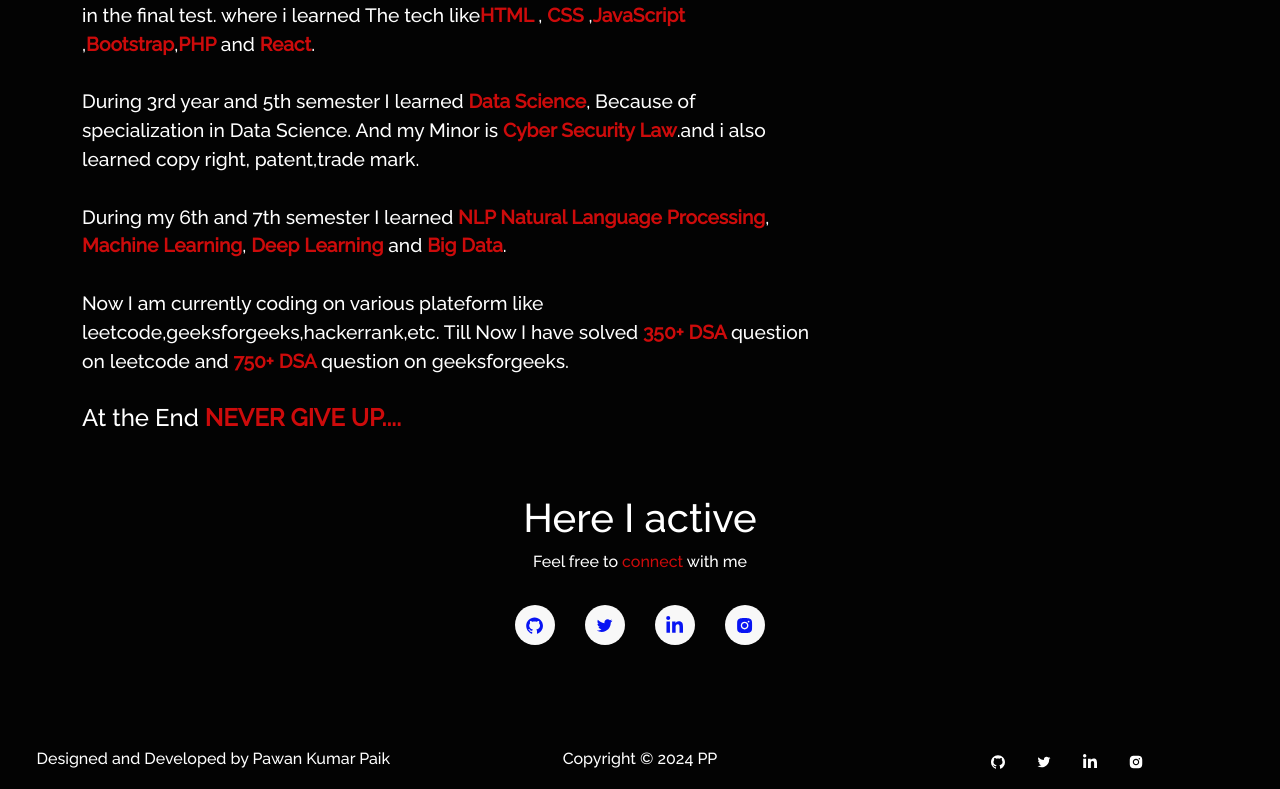
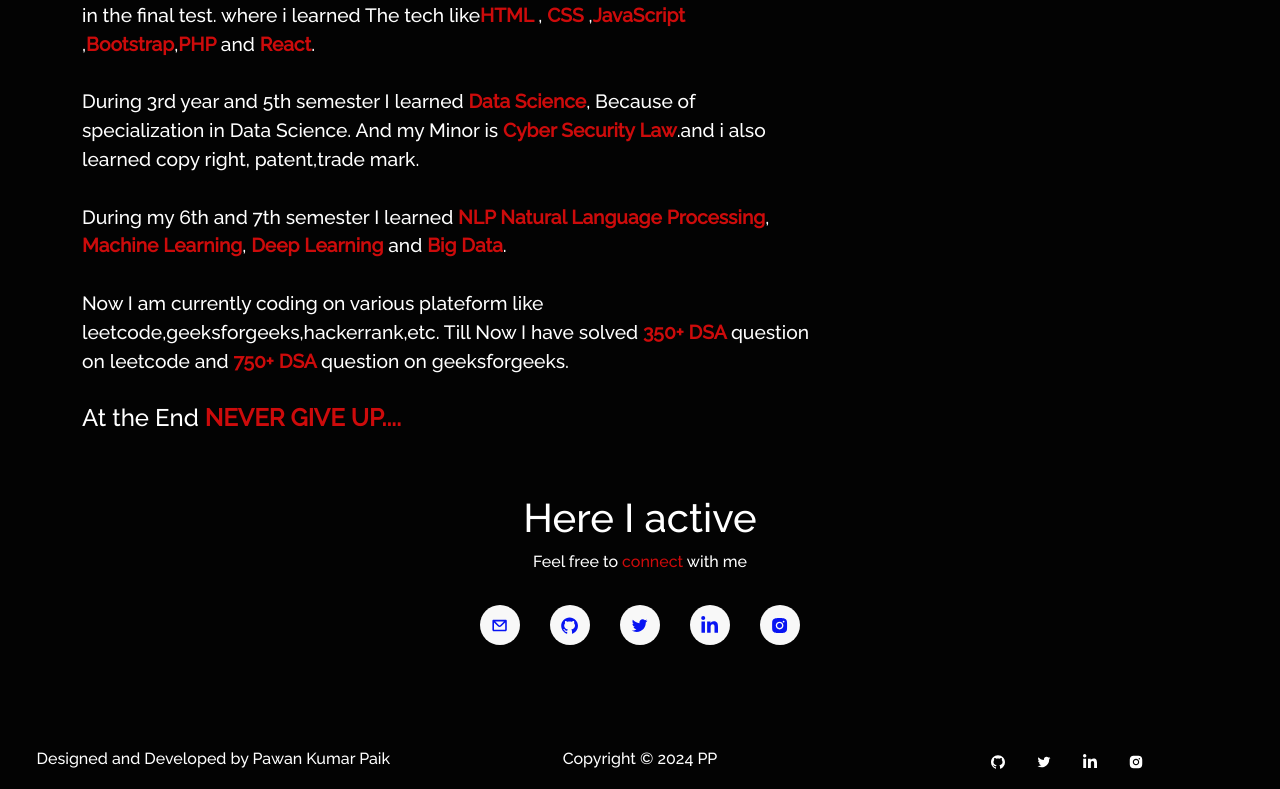
Before and after one commit to pawan1816/My_Portfoilo, a React (Create React App) app: page / in a window 1280 px wide. Shown: the part 1271-2060 px from the top of the page. Built offline with nearby package versions, Linux system fonts and the light colour scheme.

Commit message:
added gmail

```diff
--- a/src/components/Home/Home2.js
+++ b/src/components/Home/Home2.js
@@ -8,7 +8,7 @@ import {
   AiFillInstagram,
 } from "react-icons/ai";
 import { FaLinkedinIn } from "react-icons/fa";
-
+import { CgMail } from "react-icons/cg";
 function Home2() {
   return (
     <Container fluid className="home-about-section" id="about">
@@ -59,6 +59,16 @@ function Home2() {
             </p>
             <ul className="home-about-social-links">
               <li className="social-icons">
+                  <a
+                    href="https://mail.google.com/mail/u/0/?tab=rm&ogbl#inbox"
+                    target="_blank"
+                    rel="noreferrer"
+                    className="icon-colour home-social-icons"
+                  >
+                    <CgMail />
+                  </a>
+                </li>
+              <li className="social-icons">
                 <a
                   href="https://github.com/pawan1816"
                   target="_blank"
```
